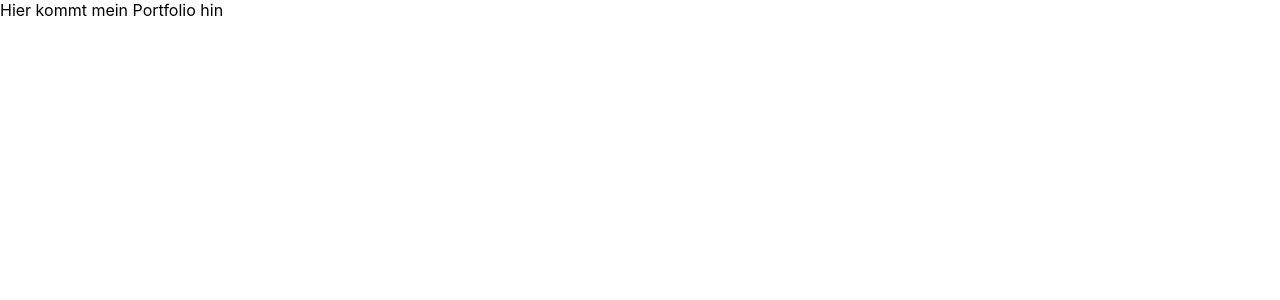
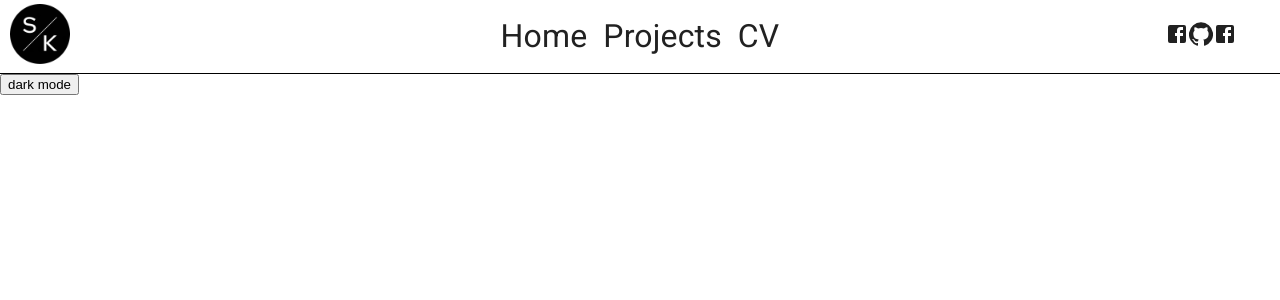
Before and after one commit to SimonKostin98/portfolio, a React app: page / in a window 1280 px wide. Shown: the top 300 px of the page. Built offline with nearby package versions, Linux system fonts and the light colour scheme.

Commit message:
start building of menu bar with material ui

```diff
--- a/src/app/App.tsx
+++ /dev/null
@@ -1,8 +0,0 @@
-import './App.scss';
-
-import React, { ReactElement } from 'react';
-
-
-export const App = (): ReactElement => {
-  return <div className="app">Hier kommt mein Portfolio hin</div>;
-};
--- a/src/app/App.scss
+++ b/src/app/app.scss
@@ -2,4 +2,5 @@
   height: 100vh;
   width: 100vw;
   margin: 0;
+  background-color: black;
 }
--- /dev/null
+++ b/src/app/app.tsx
@@ -0,0 +1,36 @@
+import './app.scss';
+
+import {
+  createMuiTheme,
+  CssBaseline,
+  MuiThemeProvider,
+  ThemeOptions,
+} from '@material-ui/core';
+import React, { ReactElement, useState } from 'react';
+
+import { ErrorBoundaryComponent } from './components/errorBoundary.component';
+import { NavigationBar } from './components/navigation/navigationBar.component';
+import { darkTheme, lightTheme } from './theme';
+
+const useDarkMode = (): [ThemeOptions, () => void] => {
+  const [theme, setTheme] = useState(lightTheme);
+
+  const toggleTheme = (): void => {
+    setTheme(theme.palette!.type === 'light' ? darkTheme : lightTheme);
+  };
+
+  return [theme, toggleTheme];
+};
+
+export const App = (): ReactElement => {
+  const [theme, toggleDarkMode] = useDarkMode();
+  return (
+    <MuiThemeProvider theme={createMuiTheme(theme)}>
+      <CssBaseline />
+      <ErrorBoundaryComponent>
+        <NavigationBar toggleDarkMode={toggleDarkMode} />
+        <button onClick={toggleDarkMode}>dark mode</button>
+      </ErrorBoundaryComponent>
+    </MuiThemeProvider>
+  );
+};
--- /dev/null
+++ b/src/app/components/errorBoundary.component.tsx
@@ -0,0 +1,71 @@
+import * as React from 'react';
+
+/**
+ * Properties of Error Boundary
+ */
+export interface ErrorBoundaryProps {
+  /**
+   * Callback used to render ui for the error once it occured
+   */
+  readonly errorRenderer?: (error: Error) => React.ReactNode;
+}
+
+interface State {
+  readonly error?: Error;
+}
+
+function renderError(error: Error): React.ReactNode {
+  return error.message;
+}
+
+/**
+ * ErrorBoundary component catches all errors that occur somewhere bellow in the DOM
+ * tree and displays an error message instead of taking the entire page down.
+ *
+ * Use by wrapping it around failable components in JSX
+ * or use the withErrorBoundary(...) to wrap component components
+ */
+export class ErrorBoundaryComponent extends React.Component<ErrorBoundaryProps, State> {
+  constructor(props: ErrorBoundaryProps) {
+    super(props);
+    this.state = {};
+  }
+
+  static getDerivedStateFromError(error: Error): State {
+    return { error: error };
+  }
+
+  componentDidCatch(error: Error, info: React.ErrorInfo): void {
+    console.error('Caught error:', error, 'with info:', info);
+    console.trace();
+  }
+
+  render(): React.ReactNode {
+    const { error } = this.state;
+    if (error) {
+      return renderError(error);
+    }
+    return <>{this.props.children}</>;
+  }
+}
+
+/**
+ * ErrorBoundary component catches all errors that occur somewhere bellow in the DOM
+ * tree and displays an error message instead of taking the entire page down.
+ *
+ * Use by wrapping it around failable components in JSX, i.e., <ErrorBoundary>...</ErrorBoundary>
+ * or using this component wrapper
+ *
+ * @param WrappedComponent component to wrap
+ * @param errorRenderer callback to render error ui
+ */
+export function withErrorBoundary<TProps>(
+  WrappedComponent: React.ComponentType<TProps>,
+  errorRenderer: (error: Error) => React.ReactNode = renderError,
+): React.ComponentType<TProps> {
+  return (props: TProps): React.ReactElement => (
+    <ErrorBoundaryComponent errorRenderer={errorRenderer}>
+      <WrappedComponent {...props} />
+    </ErrorBoundaryComponent>
+  );
+}
--- /dev/null
+++ b/src/app/components/navigation/navigationBar.component.tsx
@@ -0,0 +1,95 @@
+import logoDark from '@assets/images/logoDark.png';
+import logoLight from '@assets/images/logoLight.png';
+import {
+  AppBar,
+  Grid,
+  IconButton,
+  makeStyles,
+  Theme,
+  Toolbar,
+  useTheme,
+} from '@material-ui/core';
+import { Facebook, GitHub } from '@material-ui/icons';
+import React, { ReactElement } from 'react';
+
+interface INavigationBarProps {
+  toggleDarkMode: () => void;
+}
+
+const useStyles = makeStyles((theme: Theme) => ({
+  appBar: {
+    boxShadow: 'none',
+    borderBottom: '1px solid black',
+    backgroundColor: theme.palette.background.paper,
+  },
+  toolBar: {
+    padding: '4px 10px',
+  },
+  logo: {
+    height: 60,
+  },
+  menuItem: {
+    fontSize: '4vh',
+    cursor: 'pointer',
+  },
+}));
+
+export const NavigationBar = (props: INavigationBarProps): ReactElement => {
+  const classes = useStyles();
+  const theme = useTheme();
+
+  return (
+    <AppBar position="sticky" color="transparent" className={classes.appBar}>
+      <Toolbar className={classes.toolBar}>
+        <Grid
+          container
+          justify="space-between"
+          wrap="nowrap"
+          alignItems="center"
+        >
+          <Grid item md={1}>
+            {/* TODO: center Logo vertically */}
+            <img
+              src={
+                theme.palette.type == 'light'
+                  ? (logoDark as string)
+                  : (logoLight as string)
+              }
+              alt="logo"
+              className={classes.logo}
+            />
+          </Grid>
+          <Grid
+            item
+            container
+            spacing={2}
+            md={10}
+            alignItems="center"
+            justify="center"
+          >
+            <Grid item className={classes.menuItem}>
+              Home
+            </Grid>
+            <Grid item className={classes.menuItem}>
+              Projects
+            </Grid>
+            <Grid item className={classes.menuItem}>
+              CV
+            </Grid>
+          </Grid>
+          <Grid item container md={1}>
+            <Grid item>
+              <Facebook />
+            </Grid>
+            <Grid item>
+              <GitHub />
+            </Grid>
+            <Grid item>
+              <Facebook />
+            </Grid>
+          </Grid>
+        </Grid>
+      </Toolbar>
+    </AppBar>
+  );
+};
--- /dev/null
+++ b/src/app/theme.ts
@@ -0,0 +1,26 @@
+import { ThemeOptions } from '@material-ui/core';
+import { blue, indigo, orange, purple } from '@material-ui/core/colors';
+
+export const lightTheme: ThemeOptions = {
+  palette: {
+    primary: blue,
+    secondary: indigo,
+    background: {
+      paper: '#fff',
+      default: '#fff',
+    },
+    type: 'light',
+  },
+};
+
+export const darkTheme: ThemeOptions = {
+  palette: {
+    primary: orange,
+    secondary: purple,
+    background: {
+      paper: '#000',
+      default: '#222',
+    },
+    type: 'dark',
+  },
+};
--- a/src/index.html
+++ b/src/index.html
@@ -3,6 +3,8 @@
   <head>
     <meta charset="UTF-8" />
     <title>Simon Kostin - Portfolio</title>
+    <link rel="stylesheet" href="https://fonts.googleapis.com/css?family=Roboto:300,400,500,700&display=swap" />
+    <link rel="stylesheet" href="https://fonts.googleapis.com/icon?family=Material+Icons" />
   </head>
   <body>
     <!-- React root container dom element -->
--- a/src/index.tsx
+++ b/src/index.tsx
@@ -3,6 +3,6 @@ import './index.scss';
 import * as React from 'react';
 import * as ReactDOM from 'react-dom';
 
-import { App } from './app/App';
+import { App } from './app/app';
 
 ReactDOM.render(<App />, document.getElementById('root'));
```
Also changed, not shown: package.json (+9 -7 lines), 1 other file (tests, documents, lock files or other folders).
